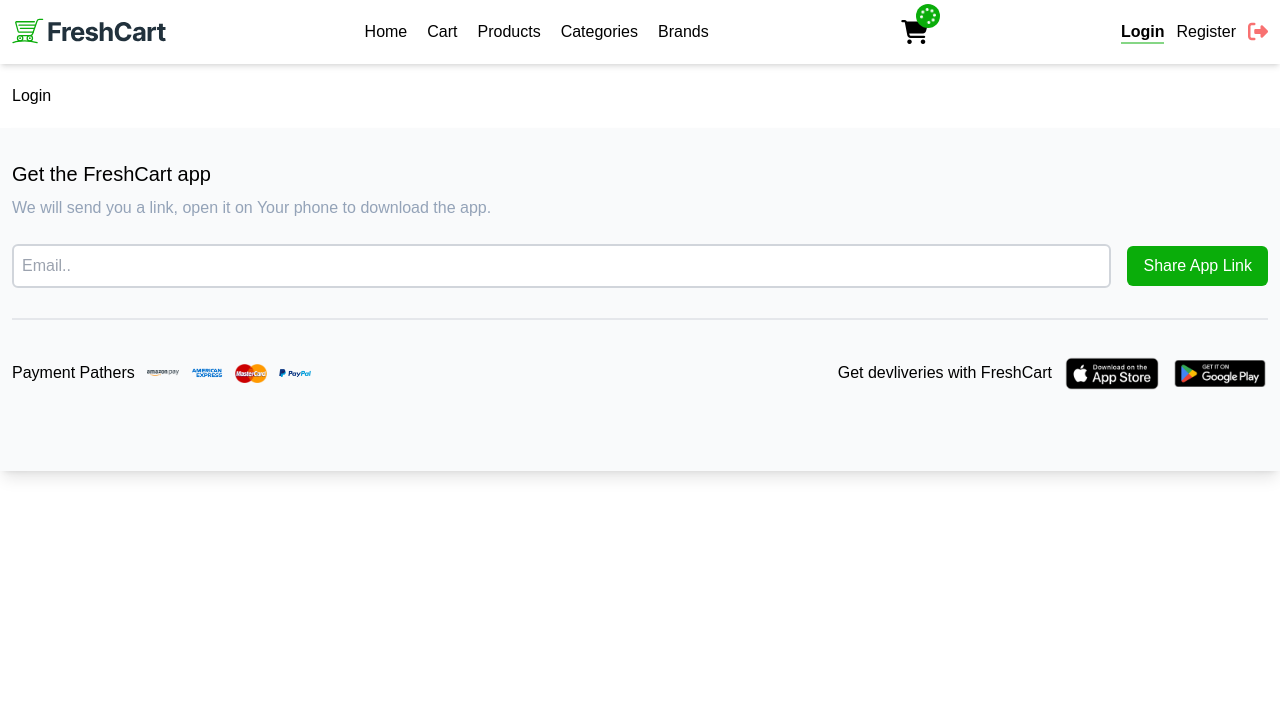
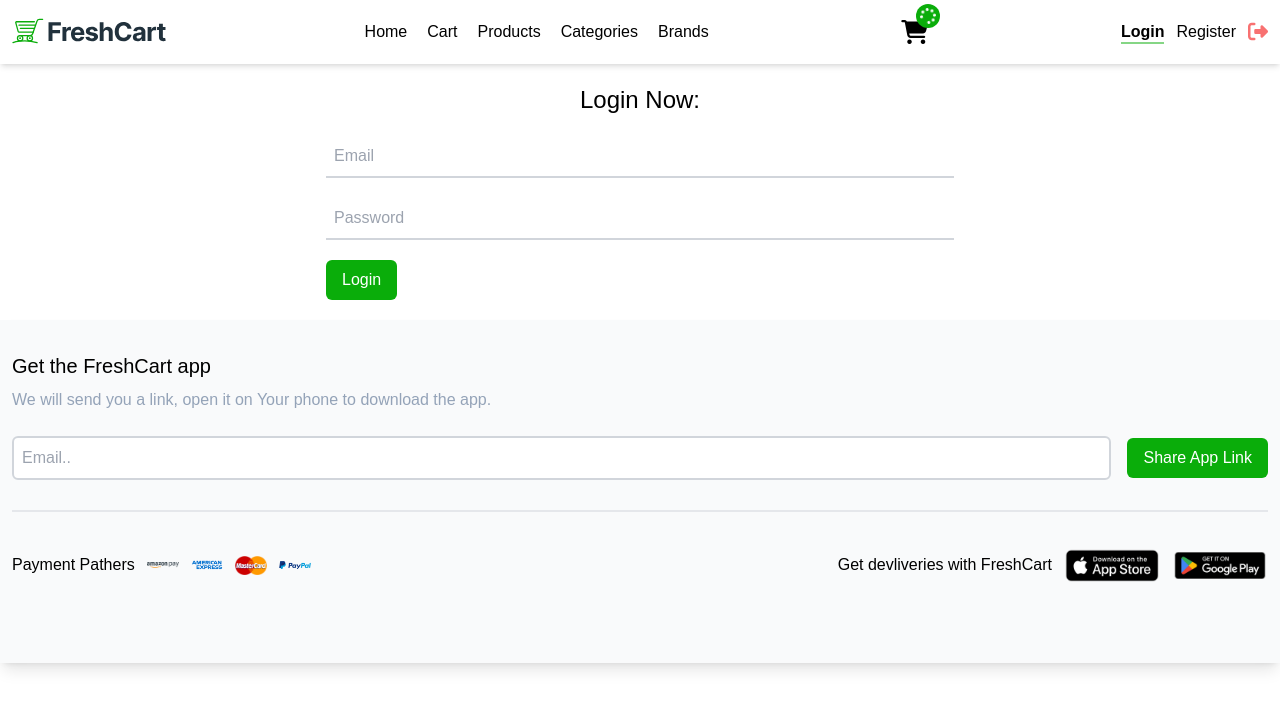
Before and after one commit to elref7i/E-commerce, a React (Vite) app: page /login in a window 1280 px wide. Shown: the top 708 px of the page. Built offline with nearby package versions, Linux system fonts and the light colour scheme; a web font is replaced by a local one.

Commit message:
Finish Login Page

```diff
--- a/src/Pages/Login/Login.jsx
+++ b/src/Pages/Login/Login.jsx
@@ -1,3 +1,118 @@
+import axios from 'axios';
+import { useFormik } from 'formik';
+import { useState } from 'react';
+import toast from 'react-hot-toast';
+import { useNavigate } from 'react-router-dom';
+import * as Yup from 'yup';
+
 export default function Login() {
-  return <div>Login</div>;
+  const passwordRegx = /^[a-zA-Z0-9!@#$%^&*]{6,20}$/;
+  const [incorrectData, setIncorrectData] = useState(null);
+  const navigator = useNavigate();
+  const validationSchema = Yup.object({
+    email: Yup.string()
+      .required('Please provide your email address.')
+      .email('The email you entered is not valid. Please check again.'),
+    password: Yup.string()
+      .required('Please set a password.')
+      .matches(
+        passwordRegx,
+        'Your password must be 6-20 characters and can include letters, numbers, and special characters.'
+      ),
+  });
+  async function sendDataToLogin(values) {
+    //* بيرجع ID عشان اقدر اتحكم فيه اوقفو او اشغلو
+    const loadingClose = toast.loading('Watting ... ', {
+      position: 'top-center',
+    });
+    try {
+      const options = {
+        url: 'https://ecommerce.routemisr.com/api/v1/auth/signin',
+        method: 'POST',
+        data: values,
+      };
+      let { data } = await axios.request(options);
+      console.log(data);
+      if (data.message === 'success') {
+        toast.success('True');
+        setIncorrectData(null);
+        setTimeout(() => {
+          navigator('/home');
+        }, 2000);
+      }
+    } catch (error) {
+      console.log(error);
+      toast.error(error.response.data.message);
+      setIncorrectData(error.response.data.message);
+    } finally {
+      toast.dismiss(loadingClose);
+    }
+  }
+  const formik = useFormik({
+    initialValues: {
+      email: '',
+      password: '',
+    },
+    validationSchema,
+    onSubmit: sendDataToLogin,
+  });
+  return (
+    <>
+      <h1 className="font-medium mb-5 text-2xl text-center">Login Now:</h1>
+      <form className="space-y-5 w-1/2 mx-auto" onSubmit={formik.handleSubmit}>
+        <div className="email space-y-1">
+          <input
+            type="email"
+            className="form-control border-b-2 w-full"
+            placeholder="Email"
+            name="email"
+            value={formik.values.email}
+            onChange={formik.handleChange}
+            onBlur={formik.handleBlur}
+          />
+          {formik.touched.email && formik.errors.email ? (
+            <p className="not-valid-value text-red-600 font-medium">
+              <span className="mr-1 font-bold animate-pulse">*</span>
+              {formik.errors.email}
+            </p>
+          ) : (
+            ''
+          )}
+          {incorrectData ? (
+            <p className="not-valid-value text-red-600 font-medium">
+              <span className="mr-1 font-bold animate-pulse">*</span>
+              {incorrectData}
+            </p>
+          ) : (
+            ''
+          )}
+        </div>
+        <div className="password space-y-1">
+          <input
+            type="password"
+            className="form-control border-b-2 w-full"
+            placeholder="Password"
+            name="password"
+            value={formik.values.password}
+            onChange={formik.handleChange}
+            onBlur={formik.handleBlur}
+          />
+          {formik.touched.password && formik.errors.password ? (
+            <p className="not-valid-value text-red-600 font-medium">
+              <span className="mr-1 font-bold animate-pulse">*</span>
+              {formik.errors.password}
+            </p>
+          ) : (
+            ''
+          )}
+        </div>
+        <button
+          type="submit"
+          className="btn px-4 py-2 bg-primary-500 hover:bg-primary-600"
+        >
+          Login
+        </button>
+      </form>
+    </>
+  );
 }
--- a/src/Pages/Signup/Signup.jsx
+++ b/src/Pages/Signup/Signup.jsx
@@ -38,7 +38,7 @@
       .required('Please provide your phone number.')
       .matches(phoneRegx, 'The phone number you entered is not valid'),
   });
-  async function getData(values) {
+  async function sendDataToRegister(values) {
     //* بيرجع ID عشان اقدر اتحكم فيه اوقفو او اشغلو
     const loadingClose = toast.loading('Watting ... ', {
       position: 'top-center',
@@ -53,6 +53,7 @@
       console.log(data);
       if (data.message === 'success') {
         toast.success(data.message);
+        setCheckEmailExist(null);
         setTimeout(() => {
           navigate('/login');
         }, 2000);
@@ -73,7 +74,7 @@
       phone: '',
     },
     validationSchema,
-    onSubmit: getData,
+    onSubmit: sendDataToRegister,
   });
   return (
     <>
```
